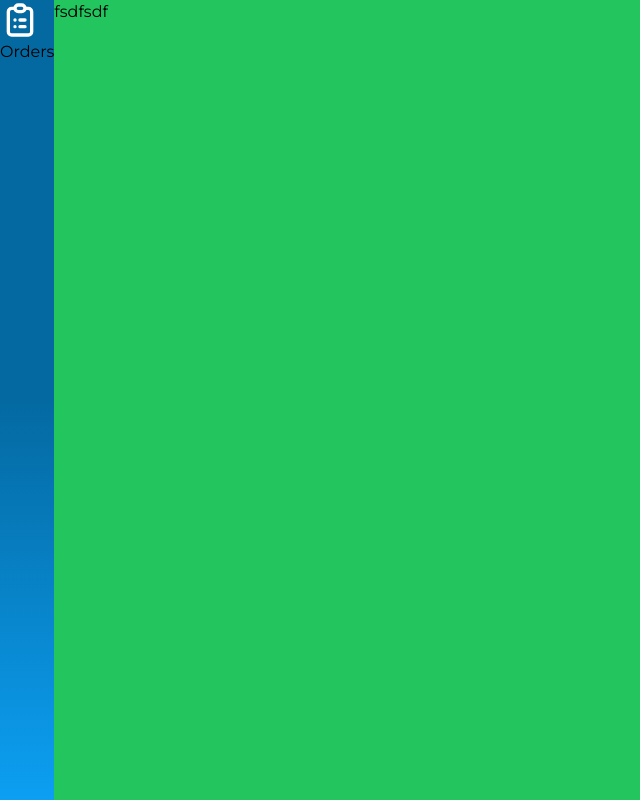
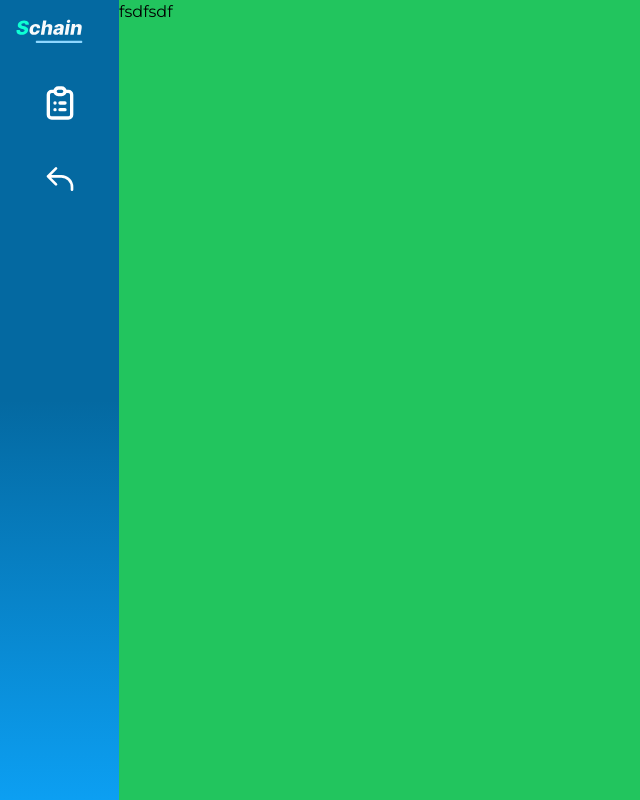
Before and after one commit to mendsalbert/schain, a Next.js app: page /admin in a window 1280 px wide. Shown: the whole page, without its empty margins (0-640 px from the left). Built offline with nearby package versions, Linux system fonts and the light colour scheme.

Commit message:
schain ui

```diff
--- a/pages/admin.tsx
+++ b/pages/admin.tsx
@@ -1,4 +1,4 @@
-import { ClipboardListIcon } from "@heroicons/react/outline";
+import { ClipboardListIcon, ReplyIcon } from "@heroicons/react/outline";
 import React from "react";
 
 type Props = {};
@@ -7,11 +7,13 @@ const Admin = (props: Props) => {
   return (
     <div className="font-Montserrat  w-full">
       <div className="flex flex-row w-full">
-        <div className="bg-gradient-to-b flex flex-col text-center items-center from-[#0469A1] via-[#0469A1]  to-[#0C9FF2]  h-screen">
-          {/* <img src={"/images/logo.svg"} /> */}
+        <div className="bg-gradient-to-b space-y-10 flex p-4 flex-col text-center items-center from-[#0469A1] via-[#0469A1]  to-[#0C9FF2]  h-screen">
+          <img src={"/images/logo.svg"} className="w-24" />
           <div className="">
             <ClipboardListIcon className="h-10 text-white" />
-            <p>Orders</p>
+          </div>
+          <div className="">
+            <ReplyIcon className="h-8 text-white" />
           </div>
         </div>
         <div className="bg-green-500 w-full h-screen">fsdfsdf</div>
```
